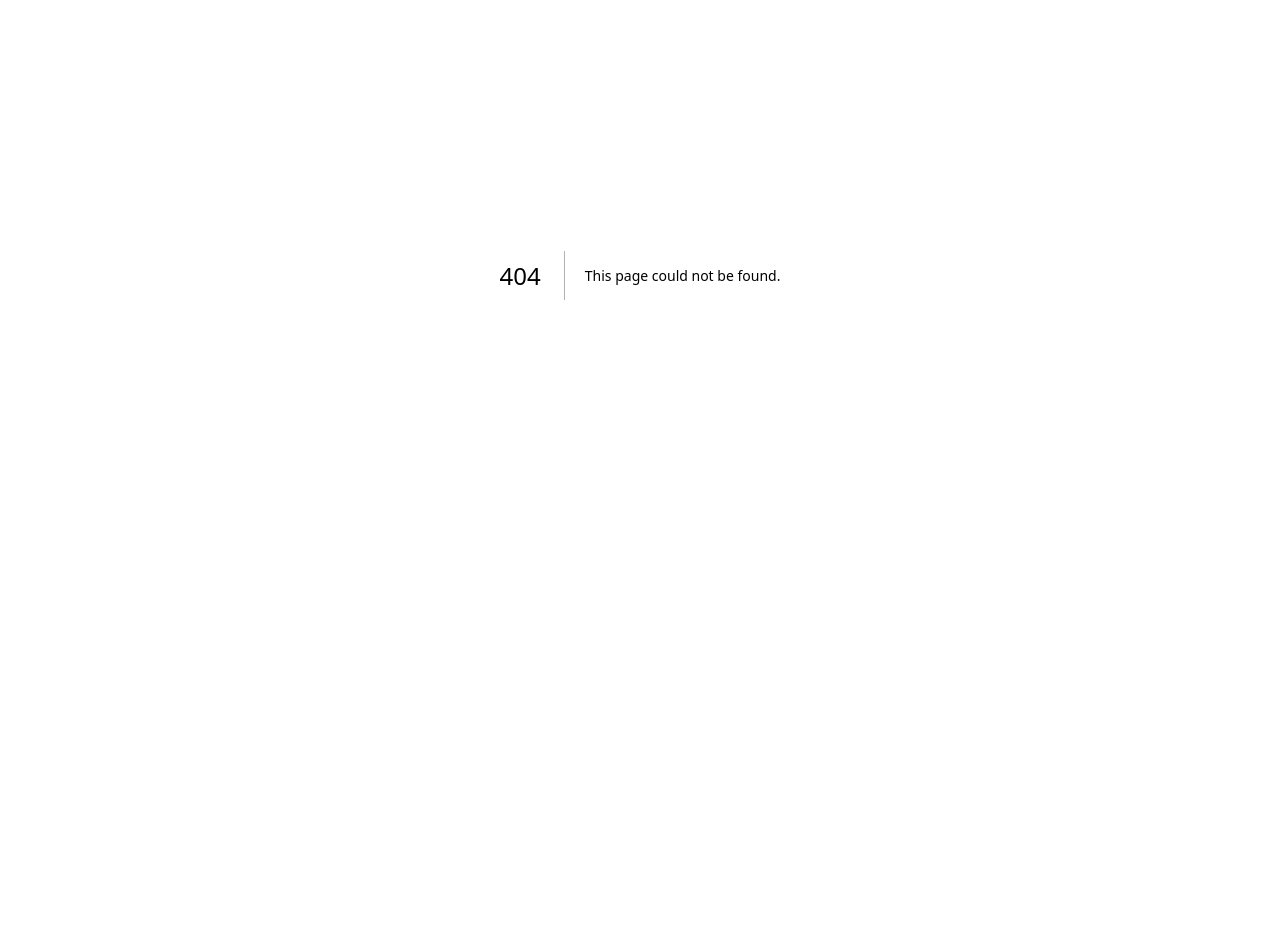
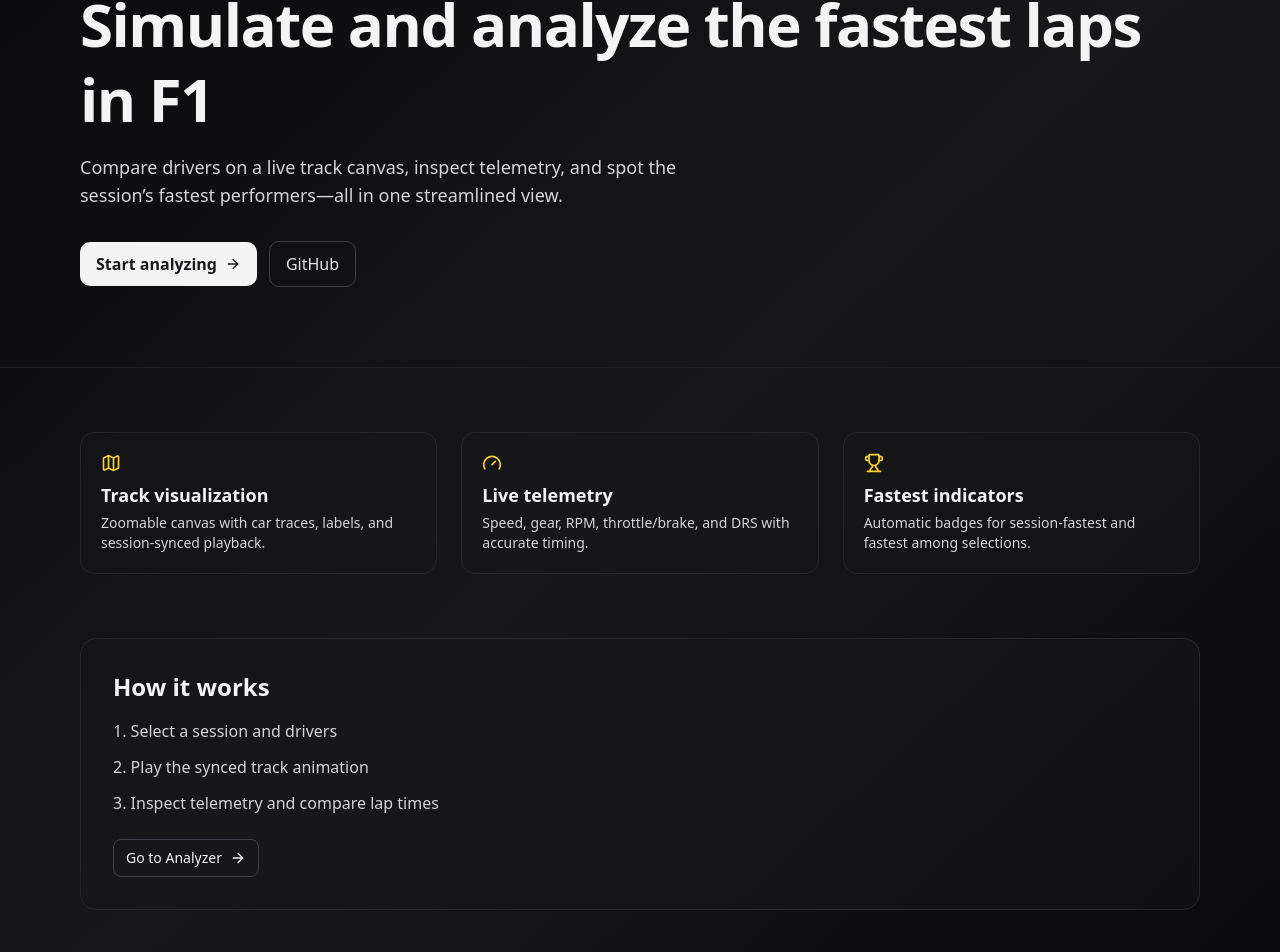
Before and after one commit to sgsjha/F1_FastestLap_Simulator_WebApp, a Next.js app: page /home in a window 1280 px wide. Before the commit this address had no page. Shown: the part 125-1077 px from the top of the page. Before the commit the page ends 800 px from the top, so only its background shows below. Built offline with nearby package versions, Linux system fonts and the light colour scheme.

Commit message:
Home page added

```diff
--- /dev/null
+++ b/src/app/analyse/page.tsx
@@ -0,0 +1,49 @@
+"use client";
+
+import { QueryClient, QueryClientProvider } from "@tanstack/react-query";
+import { ReactQueryDevtools } from "@tanstack/react-query-devtools";
+import { RaceSelector } from "@/components/race-selector/RaceSelector";
+import { DriverSelector } from "@/components/driver-selector/DriverSelector";
+import { TrackVisualization } from "@/components/track-visualization/TrackVisualization";
+import TelemetryPanel from "@/components/telemetry-panel/TelemetryPanel";
+
+const queryClient = new QueryClient();
+
+export default function Analyse() {
+  return (
+    <QueryClientProvider client={queryClient}>
+      <div className="min-h-screen bg-gradient-to-br from-zinc-900 via-zinc-800 to-zinc-900">
+        <header className="border-b border-zinc-700 bg-zinc-900/50 backdrop-blur">
+          <div className="w-full px-3 py-3 sm:py-4 flex flex-col md:flex-row md:items-center justify-between gap-2 md:gap-3">
+            <div className="min-w-0">
+              <h1 className="text-2xl sm:text-3xl font-bold text-white">
+                F1 Race Analyzer
+              </h1>
+              <p className="text-zinc-400 mt-1 text-sm sm:text-base">
+                Compare driver performance across the last 3 seasons
+              </p>
+            </div>
+            <div className="w-full md:w-auto md:shrink-0">
+              <RaceSelector />
+            </div>
+          </div>
+        </header>
+
+        <main className="w-full px-3 py-6">
+          <div className="grid grid-cols-1 lg:grid-cols-12 gap-3 items-start w-full">
+            <div className="space-y-3 order-1 lg:col-span-3 xl:col-span-3">
+              <DriverSelector />
+            </div>
+            <div className="order-2 w-full lg:col-span-6 xl:col-span-6">
+              <TrackVisualization />
+            </div>
+            <div className="space-y-3 order-3 w-full lg:col-span-3 xl:col-span-3">
+              <TelemetryPanel />
+            </div>
+          </div>
+        </main>
+      </div>
+      <ReactQueryDevtools initialIsOpen={false} />
+    </QueryClientProvider>
+  );
+}
--- /dev/null
+++ b/src/app/home/page.tsx
@@ -0,0 +1,108 @@
+"use client";
+
+import Link from "next/link";
+import { ArrowRight, Zap, Trophy, Gauge, Map as MapIcon } from "lucide-react";
+
+export default function HomeLanding() {
+  return (
+    <div className="min-h-screen bg-gradient-to-br from-zinc-950 via-zinc-900 to-zinc-950 text-zinc-100">
+      {/* Hero */}
+      <header className="relative overflow-hidden border-b border-zinc-800/60">
+        <div className="absolute inset-0 -z-10 opacity-20 [mask-image:radial-gradient(ellipse_at_center,black,transparent)]">
+          <div className="absolute -top-24 -left-24 w-[600px] h-[600px] bg-gradient-to-br from-fuchsia-600/30 to-indigo-600/30 blur-3xl" />
+          <div className="absolute -bottom-24 -right-24 w-[600px] h-[600px] bg-gradient-to-br from-emerald-600/30 to-cyan-600/30 blur-3xl" />
+        </div>
+        <div className="mx-auto max-w-6xl px-4 py-16 sm:py-20">
+          <div className="flex items-center gap-2 text-xs text-zinc-400">
+            <Zap className="w-4 h-4 text-amber-400" />
+            Real-time F1 telemetry visualizer
+          </div>
+          <h1 className="mt-4 text-4xl sm:text-6xl font-extrabold tracking-tight leading-tight">
+            Simulate and analyze the fastest laps in F1
+          </h1>
+          <p className="mt-4 max-w-2xl text-zinc-300 text-base sm:text-lg">
+            Compare drivers on a live track canvas, inspect telemetry, and spot
+            the session’s fastest performers—all in one streamlined view.
+          </p>
+          <div className="mt-8 flex flex-wrap items-center gap-3">
+            <Link
+              href="/analyse"
+              className="inline-flex items-center gap-2 rounded-lg bg-zinc-100 text-zinc-900 px-4 py-2.5 font-semibold hover:bg-white transition"
+            >
+              Start analyzing
+              <ArrowRight className="w-4 h-4" />
+            </Link>
+            <a
+              href="https://github.com/sgsjha/F1_FastestLap_Simulator_WebApp"
+              target="_blank"
+              className="inline-flex items-center gap-2 rounded-lg border border-zinc-700 px-4 py-2.5 text-zinc-200 hover:bg-zinc-900/60"
+            >
+              GitHub
+            </a>
+          </div>
+        </div>
+      </header>
+
+      {/* Feature grid */}
+      <main className="mx-auto max-w-6xl px-4 py-12 sm:py-16">
+        <div className="grid grid-cols-1 sm:grid-cols-2 lg:grid-cols-3 gap-4 sm:gap-6">
+          <FeatureCard
+            icon={<MapIcon className="w-5 h-5" />}
+            title="Track visualization"
+            desc="Zoomable canvas with car traces, labels, and session-synced playback."
+          />
+          <FeatureCard
+            icon={<Gauge className="w-5 h-5" />}
+            title="Live telemetry"
+            desc="Speed, gear, RPM, throttle/brake, and DRS with accurate timing."
+          />
+          <FeatureCard
+            icon={<Trophy className="w-5 h-5" />}
+            title="Fastest indicators"
+            desc="Automatic badges for session-fastest and fastest among selections."
+          />
+        </div>
+
+        <section className="mt-12 sm:mt-16 rounded-2xl border border-zinc-800 bg-zinc-900/40 p-6 sm:p-8">
+          <h2 className="text-2xl font-bold">How it works</h2>
+          <ol className="mt-4 grid gap-3 text-zinc-300 list-decimal list-inside">
+            <li>Select a session and drivers</li>
+            <li>Play the synced track animation</li>
+            <li>Inspect telemetry and compare lap times</li>
+          </ol>
+          <div className="mt-6">
+            <Link
+              href="/analyse"
+              className="inline-flex items-center gap-2 rounded-md border border-zinc-700 px-3 py-2 text-sm hover:bg-zinc-900/60"
+            >
+              Go to Analyzer
+              <ArrowRight className="w-4 h-4" />
+            </Link>
+          </div>
+        </section>
+      </main>
+
+      <footer className="mx-auto max-w-6xl px-4 py-8 text-xs text-zinc-500">
+        Built with Next.js, React Query, Zustand, Tailwind, and love for racing.
+      </footer>
+    </div>
+  );
+}
+
+function FeatureCard({
+  icon,
+  title,
+  desc,
+}: {
+  icon: React.ReactNode;
+  title: string;
+  desc: string;
+}) {
+  return (
+    <div className="rounded-xl border border-zinc-800 bg-zinc-900/40 p-4 sm:p-5">
+      <div className="flex items-center gap-2 text-amber-300">{icon}</div>
+      <h3 className="mt-2 text-lg font-semibold">{title}</h3>
+      <p className="mt-1 text-sm text-zinc-300">{desc}</p>
+    </div>
+  );
+}
--- a/src/app/page.tsx
+++ b/src/app/page.tsx
@@ -1,49 +1,12 @@
 "use client";
 
-import { QueryClient, QueryClientProvider } from "@tanstack/react-query";
-import { ReactQueryDevtools } from "@tanstack/react-query-devtools";
-import { RaceSelector } from "@/components/race-selector/RaceSelector";
-import { DriverSelector } from "@/components/driver-selector/DriverSelector";
-import { TrackVisualization } from "@/components/track-visualization/TrackVisualization";
-import TelemetryPanel from "@/components/telemetry-panel/TelemetryPanel";
+import { useEffect } from "react";
+import { useRouter } from "next/navigation";
 
-const queryClient = new QueryClient();
-
-export default function Home() {
-  return (
-    <QueryClientProvider client={queryClient}>
-      <div className="min-h-screen bg-gradient-to-br from-zinc-900 via-zinc-800 to-zinc-900">
-        <header className="border-b border-zinc-700 bg-zinc-900/50 backdrop-blur">
-          <div className="w-full px-3 py-3 sm:py-4 flex flex-col md:flex-row md:items-center justify-between gap-2 md:gap-3">
-            <div className="min-w-0">
-              <h1 className="text-2xl sm:text-3xl font-bold text-white">
-                F1 Race Analyzer
-              </h1>
-              <p className="text-zinc-400 mt-1 text-sm sm:text-base">
-                Compare driver performance across the last 3 seasons
-              </p>
-            </div>
-            <div className="w-full md:w-auto md:shrink-0">
-              <RaceSelector />
-            </div>
-          </div>
-        </header>
-
-        <main className="w-full px-3 py-6">
-          <div className="grid grid-cols-1 lg:grid-cols-12 gap-3 items-start w-full">
-            <div className="space-y-3 order-1 lg:col-span-3 xl:col-span-3">
-              <DriverSelector />
-            </div>
-            <div className="order-2 w-full lg:col-span-6 xl:col-span-6">
-              <TrackVisualization />
-            </div>
-            <div className="space-y-3 order-3 w-full lg:col-span-3 xl:col-span-3">
-              <TelemetryPanel />
-            </div>
-          </div>
-        </main>
-      </div>
-      <ReactQueryDevtools initialIsOpen={false} />
-    </QueryClientProvider>
-  );
+export default function RootRedirect() {
+  const router = useRouter();
+  useEffect(() => {
+    router.replace("/home");
+  }, [router]);
+  return null;
 }
```
